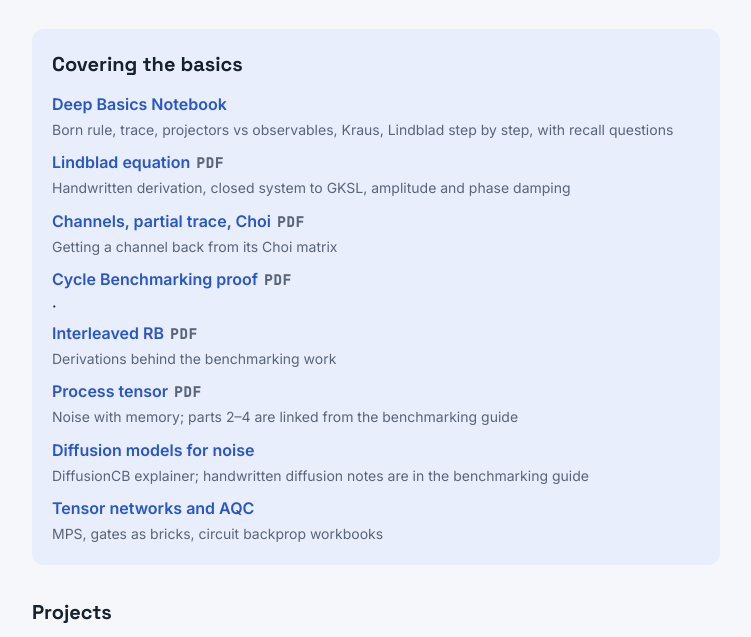
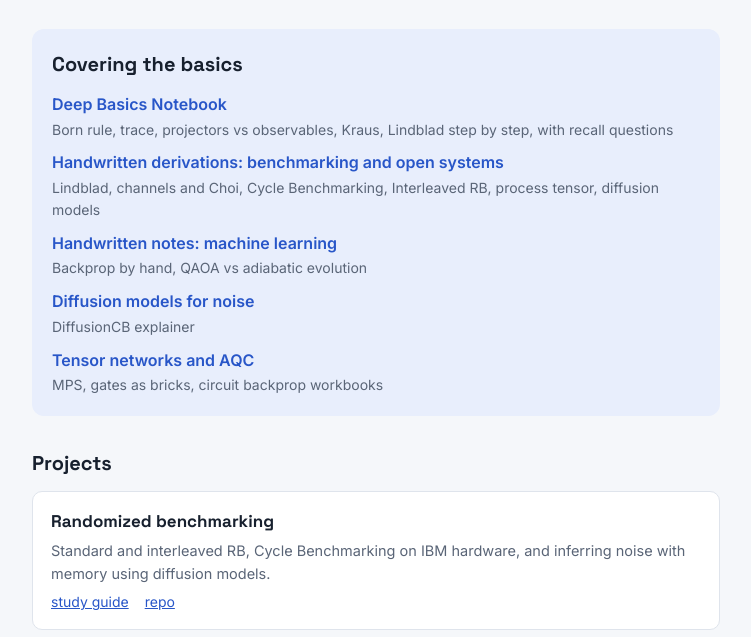
Before and after one commit to imelenwe/imelenwe.github.io, a plain HTML site: page index.html in a window 1280 px wide. Shown: the part 161-798 px from the top of the page, without its empty margins (264-1015 px from the left). Drawn offline with Linux system fonts and the light colour scheme.

Commit message:
Link learn pages instead of individual PDFs
Co-Authored-By: Claude Opus 5.5 <noreply@anthropic.com>

```diff
--- a/index.html
+++ b/index.html
@@ -64,12 +64,10 @@ footer { color: var(--muted); font-size: 13px; border-top: 1px solid var(--rule)
   <section class="basics" aria-labelledby="basics-h">
     <h2 id="basics-h">Covering the basics</h2>
     <ul>
-      <li><a href="https://imelenwe.github.io/randomized-benchmarking/learn/deep-basics-notebook.html">Deep Basics Notebook</a><span>Born rule, trace, projectors vs observables, Kraus, Lindblad step by step, with recall questions</span></li>
-      <li><a href="https://imelenwe.github.io/randomized-benchmarking/learn/handwritten-notes/lindblad-equation.pdf">Lindblad equation<span class="kind">pdf</span></a><span>Handwritten derivation, closed system to GKSL, amplitude and phase damping</span></li>
-      <li><a href="https://imelenwe.github.io/randomized-benchmarking/learn/handwritten-notes/multi-system-trace-choi-to-channel.pdf">Channels, partial trace, Choi<span class="kind">pdf</span></a><span>Getting a channel back from its Choi matrix</span></li>
-      <li><a href="https://imelenwe.github.io/randomized-benchmarking/learn/handwritten-notes/cycle-benchmarking-proof-v1.1.pdf">Cycle Benchmarking proof<span class="kind">pdf</span></a> · <a href="https://imelenwe.github.io/randomized-benchmarking/learn/handwritten-notes/irb-derivation.pdf">Interleaved RB<span class="kind">pdf</span></a><span>Derivations behind the benchmarking work</span></li>
-      <li><a href="https://imelenwe.github.io/randomized-benchmarking/learn/handwritten-notes/process-tensor-part-1.pdf">Process tensor<span class="kind">pdf</span></a><span>Noise with memory; parts 2–4 are linked from the benchmarking guide</span></li>
-      <li><a href="https://imelenwe.github.io/randomized-benchmarking/learn/explainers/diffusioncb/index.html">Diffusion models for noise</a><span>DiffusionCB explainer; handwritten diffusion notes are in the benchmarking guide</span></li>
+      <li><a href="https://imelenwe.github.io/physics/topics/quantum-basics/deep-basics-notebook.html">Deep Basics Notebook</a><span>Born rule, trace, projectors vs observables, Kraus, Lindblad step by step, with recall questions</span></li>
+      <li><a href="https://imelenwe.github.io/randomized-benchmarking/learn/#handwritten">Handwritten derivations: benchmarking and open systems</a><span>Lindblad, channels and Choi, Cycle Benchmarking, Interleaved RB, process tensor, diffusion models</span></li>
+      <li><a href="https://imelenwe.github.io/quantum-machine-learning/#handwritten">Handwritten notes: machine learning</a><span>Backprop by hand, QAOA vs adiabatic evolution</span></li>
+      <li><a href="https://imelenwe.github.io/randomized-benchmarking/learn/explainers/diffusioncb/index.html">Diffusion models for noise</a><span>DiffusionCB explainer</span></li>
       <li><a href="https://imelenwe.github.io/tensor-networks/learn/">Tensor networks and AQC</a><span>MPS, gates as bricks, circuit backprop workbooks</span></li>
     </ul>
   </section>
```
